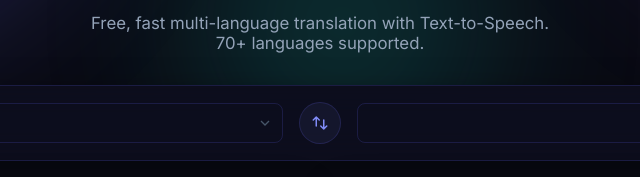
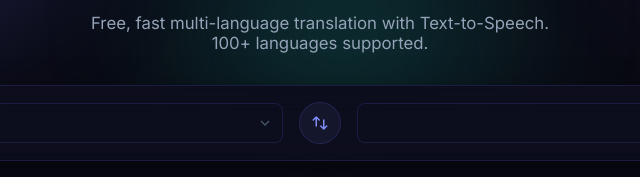
Before and after one commit to Rishab-1817/CodeAlpha-Linguify, a plain HTML site: page index.html in a window 1280 px wide. Shown: the part 331-508 px from the top of the page, 320-960 px from the left. Drawn offline with Linux system fonts and the light colour scheme; no server answers.

Commit message:
Update index.html

```diff
--- a/index.html
+++ b/index.html
@@ -55,7 +55,7 @@
     <div class="hero__content container">
       <div class="hero__badge">✦ AI-Powered Translation</div>
       <h1 class="hero__title">Translate <span class="hero__title-gradient">Anything</span>,<br/>Instantly</h1>
-      <p class="hero__subtitle">Free, fast multi-language translation with Text-to-Speech. 70+ languages supported.</p>
+      <p class="hero__subtitle">Free, fast multi-language translation with Text-to-Speech. 100+ languages supported.</p>
     </div>
   </section>
 
```
